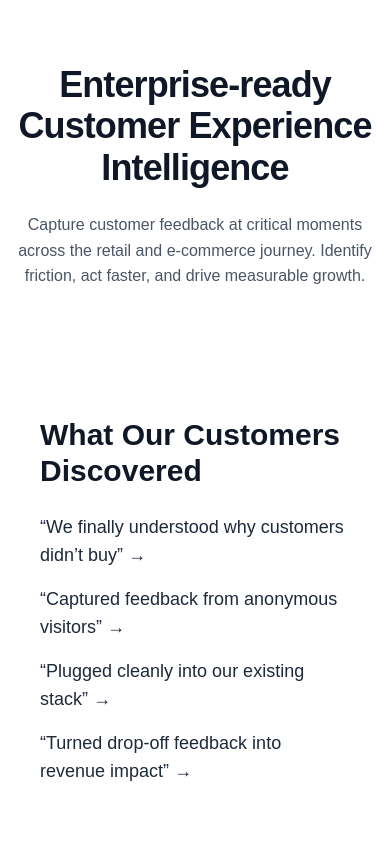
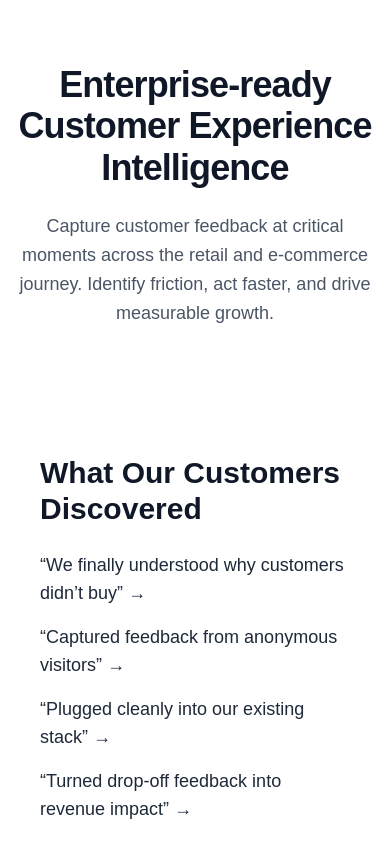
Before and after one commit to dushyantsinghbuckal/uptrackt-web, a Next.js app: page / in a window 390 px wide. Shown: the top 844 px of the page. Built offline with nearby package versions, Linux system fonts and the light colour scheme.

Commit message:
Update page.tsx

```diff
--- a/app/page.tsx
+++ b/app/page.tsx
@@ -4,19 +4,17 @@ import HowItWorksSection from "./components/home/HowItWorksSection";
 import Capabilities from "./components/home/Capabilities";
 import WhyUptrackt from "./components/home/WhyUptrackt";
 import FaqSection from "./components/FaqSection";
-import FinalCTA from "./components/home/FinalCTA";
 
 export default function Home() {
   return (
-    <>
-      {/* ================= HERO SECTION ================= */}
     <main className="bg-white px-4 sm:px-6">
+      {/* HERO */}
       <section className="mx-auto max-w-6xl pt-24 pb-28 text-center">
         <h1 className="text-4xl sm:text-5xl font-bold tracking-tight text-gray-900">
           Enterprise-ready Customer Experience Intelligence
         </h1>
 
-          <p className="mt-6 mx-auto max-w-3xl text-base sm:text-lg text-gray-600">
+        <p className="mt-6 mx-auto max-w-3xl text-lg text-gray-600">
           Capture customer feedback at critical moments across the retail and
           e-commerce journey. Identify friction, act faster, and drive
           measurable growth.
@@ -24,37 +22,30 @@ export default function Home() {
       </section>
 
       <TestimonialsPreview />
-      </main>
 
-      {/* ================= TRUSTED BY ================= */}
       <section className="py-16">
         <TrustedBy />
       </section>
 
-      {/* ================= HOW IT WORKS ================= */}
       <section className="bg-gray-50 py-20">
         <HowItWorksSection />
       </section>
 
-      {/* ================= WHY UPTRACKT ================= */}
       <section className="py-20">
         <WhyUptrackt />
       </section>
 
-      {/* ================= CAPABILITIES ================= */}
       <section className="py-20">
         <Capabilities />
       </section>
 
-      {/* ================= FAQs (ADDED HERE) ================= */}
       <FaqSection />
 
-      {/* ================= DISCOVERY CTA ================= */}
+      {/* FINAL CTA */}
       <section className="mx-auto max-w-6xl px-6 py-16 text-center">
-        {/* Top divider */}
         <div className="mx-auto mb-12 h-px w-24 bg-gray-300" />
 
-        <h2 className="text-3xl md:text-4xl font-semibold tracking-tight text-gray-900">
+        <h2 className="text-3xl md:text-4xl font-semibold text-gray-900">
           Not sure where to start?{" "}
           <span className="text-gray-400">
             We’re here to tailor a solution just for you.
@@ -74,9 +65,8 @@ export default function Home() {
           </a>
         </div>
 
-        {/* Bottom divider */}
         <div className="mx-auto mt-12 h-px w-24 bg-gray-300" />
       </section>
-    </>
+    </main>
   );
 }
```
Lines whose indentation alone changed are shown as unchanged.
